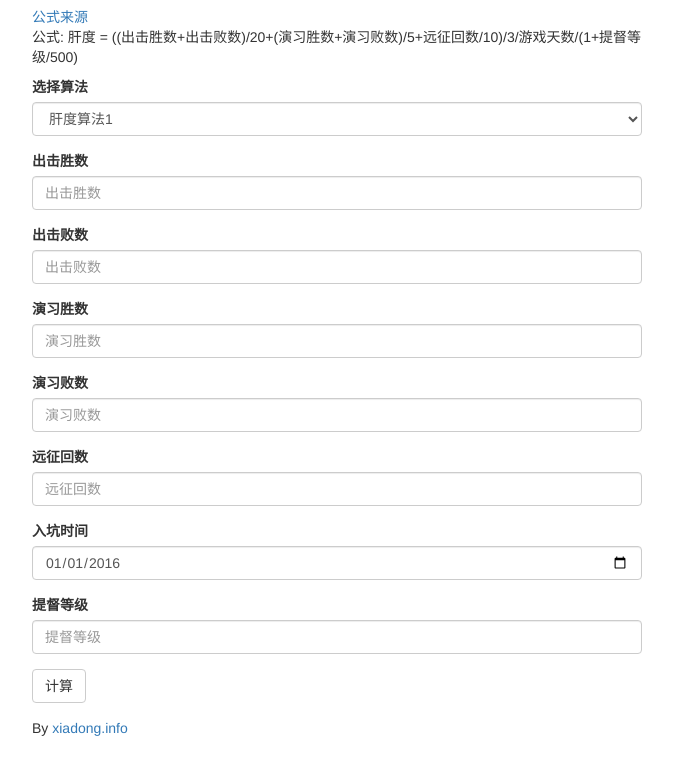
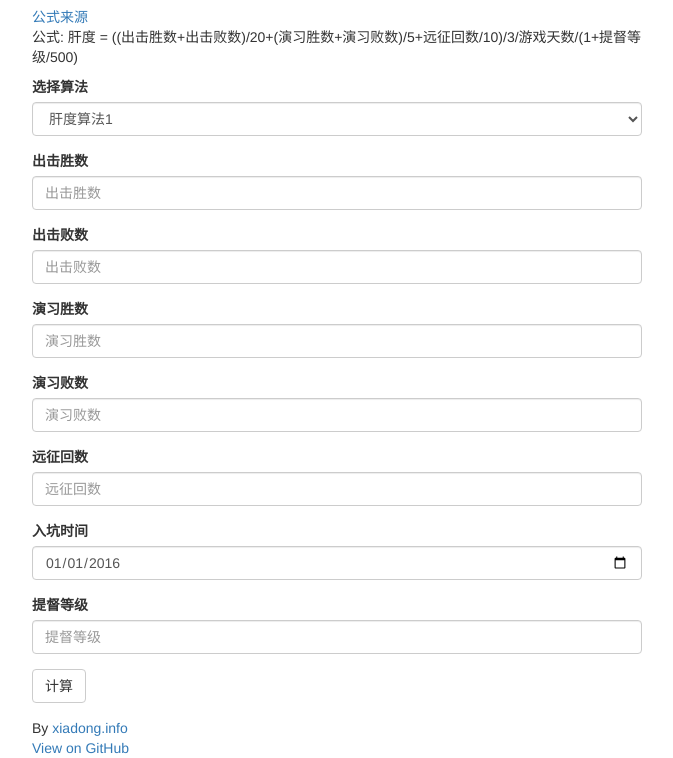
Before and after one commit to Shell32-Natsu/KanColleHairDensity, a plain HTML site: page KanColleHairDensity.html in a window 1280 px wide. Shown: the part 63-821 px from the top of the page, without its empty margins (303-976 px from the left). Drawn offline with nearby package versions, Linux system fonts and the light colour scheme.

Commit message:
Add github link.
Signed-off-by: xiadong <xiadong.main@gmail.com>

```diff
--- a/KanColleHairDensity.html
+++ b/KanColleHairDensity.html
@@ -69,7 +69,8 @@
         </div>
         <div class="row">
             <div class="col-sm-offset-3 col-sm-3 col-xs-12">
-            By <a href="http://www.xiadong.info" target="_blank">xiadong.info</a>
+            By <a href="http://www.xiadong.info" target="_blank">xiadong.info</a><br>
+            <a href="https://github.com/xiadong1994/KanColleHairDensity">View on GitHub</a>
             </div>
         </div>
     </div>
```
